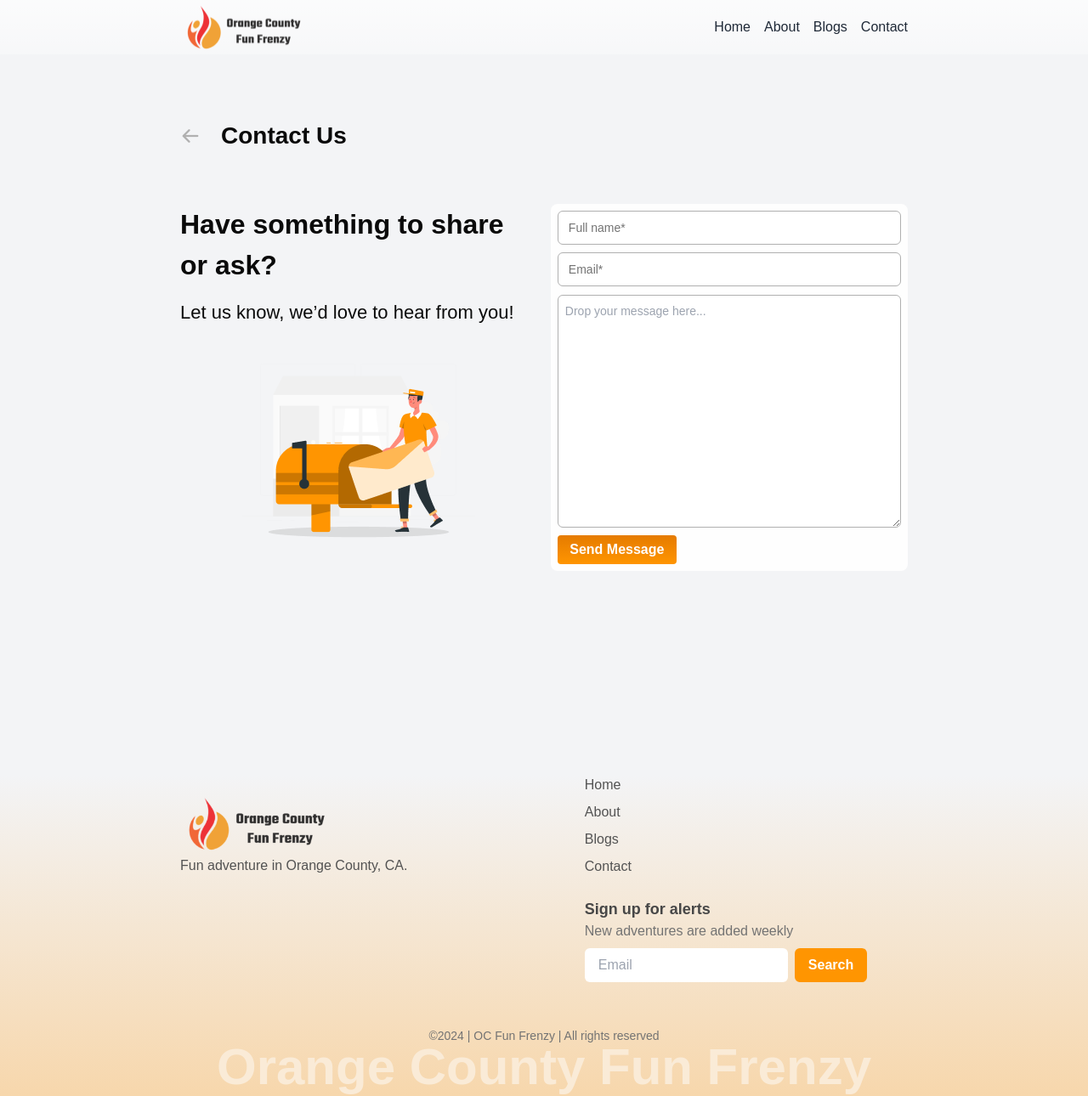
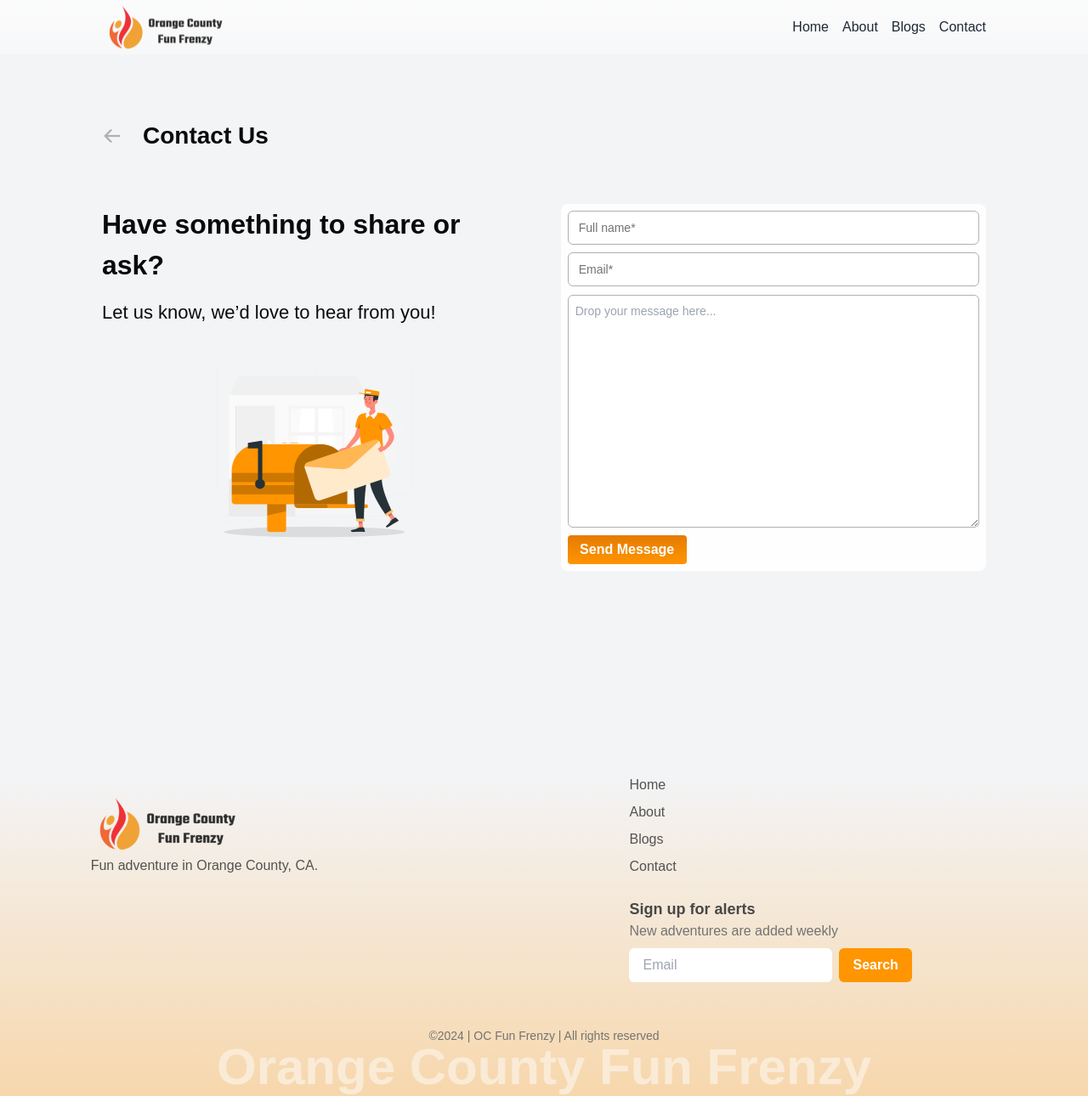
Before and after one commit to AMalfez/millon-s-website, a Next.js app: page /contact in a window 1280 px wide. Shown: the whole page at 85% size. Built offline with nearby package versions, Linux system fonts and the light colour scheme.

Commit message:
fixed some ui and develop back button

```diff
--- a/app/contact/page.tsx
+++ b/app/contact/page.tsx
@@ -1,20 +1,18 @@
 import React from 'react'
 import Image from 'next/image'
-import ArrowLeft from '../../public/assets/images/ArrowLeft.png'
 import Mail from "../../public/assets/images/Mail.png"
 import { Input } from '@/components/ui/input'
+import BackButton from '@/components/ui/BackButton'
 
 const ContactPage = () => {
   return (
     <div className='bg-[#F3F4F6] flex justify-center items-center mt-16 py-20 px-4'>
-      <div className='min-h-fit md:h-[528px] w-full md:w-[856px] flex flex-col justify-between items-center'>
+      <div className='min-h-fit md:h-[528px] w-10/12 flex flex-col justify-between items-center'>
         <div className='w-full h-[32px] flex gap-2 md:gap-6 font-bold text-[20px] md:text-[28px] items-center'>
-          <div className='relative h-[16px] md:h-[24px] w-[16px] md:w-[24px]'>
-            <Image src={ArrowLeft} alt='arrow' fill objectFit='contain' className='cursor-pointer' />
-          </div>
+          <BackButton className='relative h-[16px] md:h-[24px] w-[16px] md:w-[24px]' />
           <h1 className='capitalize'>Contact us</h1>
         </div>
-        <div className='w-full md:h-[432px] flex flex-col md:flex-row gap-4'>
+        <div className='w-full md:h-[432px] flex flex-col md:flex-row gap-10'>
           <div className='w-full md:w-1/2 h-full flex flex-col justify-between'>
             <h2 className='font-semibold text-[24px] md:text-[32px]'>Have something to share or ask?</h2>
             <p className='md:text-[22px]'>Let us know, we’d love to hear from you!</p>
--- a/components/Blog/Blog.tsx
+++ b/components/Blog/Blog.tsx
@@ -15,7 +15,6 @@ export default function Blog() {
   // const param = useParams();
   return (
     <div className="max-w-[856px] mx-auto">
-      <MoveLeft className="cursor-pointer" color="#979797" />
       <div className="max-w-[836px] mt-5 mx-auto border-b-2 border-[#b0b0b0] pb-5">
         <h1 className="text-xl font-semibold">
           The Most Popular Ride at Disneyland
--- a/components/Blog/BlogsPage.tsx
+++ b/components/Blog/BlogsPage.tsx
@@ -51,7 +51,7 @@ const BlogsPage: React.FC = () => {
     });
 
   return (
-    <div className="pb-5 max-w-[856px] mx-auto flex flex-col gap-5 text-[#2D2D2D]">
+    <div className="pb-5 w-10/12 mx-auto flex flex-col gap-5 text-[#2D2D2D]">
       <h1 className="text-[28px] font-semibold">Blogs</h1>
       <div className="flex justify-between">
         <div className="border flex bg-white w-1/2 items-center rounded-md px-2 py-1 gap-2">
@@ -90,7 +90,7 @@ const BlogsPage: React.FC = () => {
               <p className="text-[12px] text-[#b0b0b0]">
                 By {blog.author} on {blog.date}
               </p>
-              <p className="text-[15px] text-[#979797]">{blog.description}</p>
+              <p className="text-[15px] text-[#979797]">{blog.description} Lorem ipsum dolor sit amet consectetur adipisicing elit. Rem eveniet vero veniam molestiae atque eos voluptatum itaque tempore assumenda veritatis!</p>
               <div className="flex flex-wrap justify-between mt-3">
                 <div className="flex gap-2">
                   {blog.tags.map((tag) => (
--- a/components/Events/Card.tsx
+++ b/components/Events/Card.tsx
@@ -24,7 +24,7 @@ const CardElement: React.FC<EventProp> =({event}) => {
             alt="Picture of nature"
             height={200}
             width={400}
-            className="object-cover aspect-video rounded-md"
+            className="object-cover w-full aspect-video rounded-md"
             />
         </CardHeader>
         <CardContent className="mt-3">
--- a/components/Events/EventItem.tsx
+++ b/components/Events/EventItem.tsx
@@ -6,10 +6,9 @@ import Link from "next/link";
 import Paragraph from "../Blog/Paragraph";
 function EventItem() {
   return (
-    <div className="max-w-[856px] border mx-auto bg-white rounded-lg min-h-56 p-3 md:px-7 md:py-5">
-      <MoveLeft color="#979797" />
-      <div className="w-full min-h-20 mt-3 md:mt-5 px-5">
-        <EventCarousel />
+    <div className="max-w-[856px] border mx-auto bg-white rounded-lg min-h-56 p-3">
+      <EventCarousel />
+      <div className="w-full min-h-20 px-3">
         <div className="mt-5">
           <div className="flex flex-col mt-3 md:mt-0 md:flex-row">
             <p className="font-semibold md:w-3/12">Location</p>
--- a/components/Footer/Footer.tsx
+++ b/components/Footer/Footer.tsx
@@ -15,13 +15,13 @@ const Footer: React.FC<FooterProps> = () => {
       className="flex flex-col gap-14 pb-1 mt-40"
     >
       <div className="flex gap-8 md:gap-0 flex-col md:flex-row justify-center w-full md:mx-auto">
-        <div className="w-full mt-5 pl-8 lg:pl-0 max-w-[428px] flex flex-col items-center md:items-start ">
+        <div className="mt-5 md:pl-8 lg:pl-0 w-full md:w-5/12 flex flex-col items-center md:items-start ">
           <Image src={Logo} alt="Logo" width={180} height={62.5} />
           <p className="text-neutral-600 w-full text-md text-center md:text-left">
             Fun adventure in Orange County, CA.
           </p>
         </div>
-        <div className="w-full max-w-[428px] flex justify-center items-center">
+        <div className="w-full md:w-5/12 flex justify-center items-center">
           <div className="flex flex-col gap-6 w-fit">
             <nav className="flex flex-col items-center md:items-start gap-2 text-md text-[#535353]">
               <Link href="/">Home</Link>
--- a/components/Hero/Carousel.tsx
+++ b/components/Hero/Carousel.tsx
@@ -36,11 +36,11 @@ export default function HeroCarousel({setQuery, query}:{query:Query, setQuery:Re
             <div className="w-full h-screen hero_container_three"></div>
         </CarouselItem>
       </CarouselContent>
-      <div className="hero_text flex flex-col items-center w-full">
-        <p className="text-4xl lg:text-5xl tracking-wide w-10/12 lg:w-7/12 font-[600] ">
+      <div className="hero_text flex flex-col items-center w-full max-w-[900px]">
+        <p className="text-4xl lg:text-5xl tracking-wide font-[600] ">
           Looking for a new adventure this weekend in Orange County, California?
         </p>
-        <div className="bg-white rounded-md py-1 flex justify-between pl-2 pr-1 gap-2 mt-5 w-fit md:w-2/4">
+        <div className="bg-white rounded-md py-1 flex justify-between pl-2 pr-1 gap-2 mt-5 w-10/12">
           <div className="flex gap-2 w-full items-center">
             <Search className="text-gray-400 text-sm hidden md:inline-block" />
             <input
--- a/components/Navbar/Navbar.tsx
+++ b/components/Navbar/Navbar.tsx
@@ -15,7 +15,7 @@ const Navbar: React.FC = () => {
 
   return (
     <nav className="text-white absolute top-0 z-50 w-full navbar_container px-4">
-      <div className="max-w-[856px] mx-auto">
+      <div className="w-10/12 mx-auto">
         <div className="flex justify-between h-16">
           <div className="flex-shrink-0 flex items-center">
             <Link href="/" className="text-xl font-bold">
--- /dev/null
+++ b/components/ui/BackButton.tsx
@@ -0,0 +1,17 @@
+"use client"
+import Image from "next/image";
+import { useRouter } from "next/navigation";
+import ArrowLeft from '@/public/assets/images/ArrowLeft.png'
+
+export default function BackButton({className}:{className:string}) {
+  const router = useRouter();
+
+  return (
+    <button
+      onClick={() => router.back()}
+      className={className}
+    >
+      <Image src={ArrowLeft} alt='arrow' fill objectFit='contain' className='cursor-pointer' />
+    </button>
+  );
+}
```
